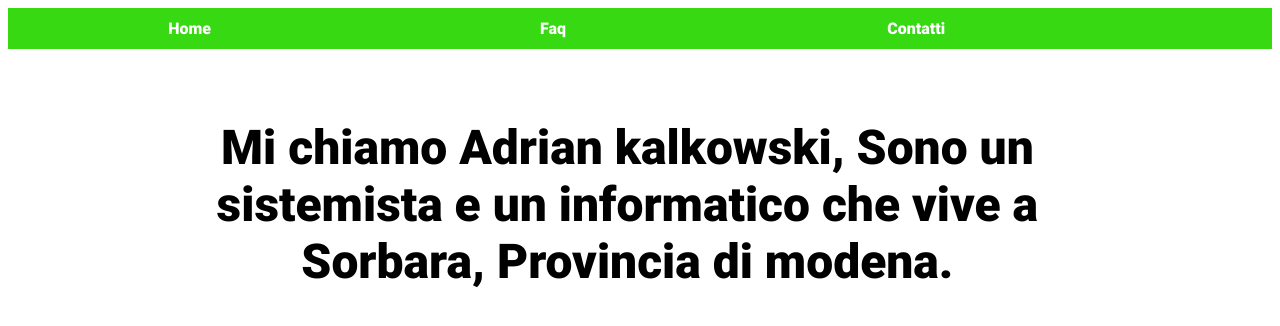
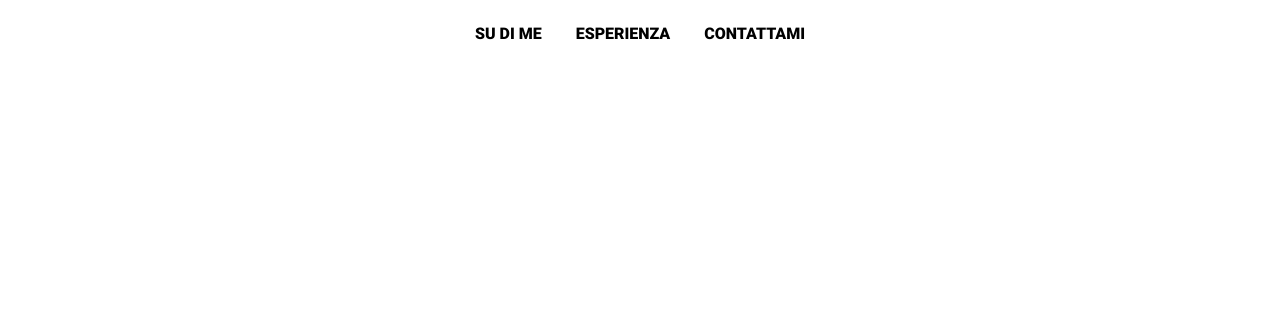
Before and after one commit to Kalkowski/kalkowski.github.io, a plain HTML site: page index.html in a window 1280 px wide. Drawn offline with Linux system fonts and the light colour scheme.

Commit message:
sito v 0.1

```diff
--- a/index.html
+++ b/index.html
@@ -1,31 +1,19 @@
 <!DOCTYPE html>
 <html>
-  <head>
-    <title>Portfolio di Adrian Kalkowski</title>
-    <link href="style.css" rel="stylesheet" type="text/css">
-  </head>
 
-  <body>
+<head>
+  <title>Adrian Kalkowski</title>
+  <link href="style.css" rel="stylesheet" type="text/css">
+</head>
 
-    <header class="contatti">
+<body>
 
-    <!--<img src="img/icone/linkedin.png" class="contatti">
-        <img src="img/icone/gmail.png" class="contatti">
-        <p class="contatti">Kalkowski997@gmail.com</p>-->
+  <nav class="navigazione">
+    <a class="navigazione">su di me</a>
+    <a class="navigazione">Esperienza</a>
+    <a class="navigazione">Contattami</a>
+  </nav>
 
-		<p class="nav">Home</p>
-		<p class="nav">Faq</p>
-		<p class="nav">Contatti</p>
+</body>
 
-    </header>
-
-
-      <div class="Presentazione">
-        <h1>Mi chiamo Adrian kalkowski,
-          Sono un sistemista e un
-          informatico che vive
-          a Sorbara, Provincia di modena. </h1>
-	  </div>
-
-  </body>
 </html>
--- a/style.css
+++ b/style.css
@@ -1,50 +1,24 @@
 @font-face {
-    font-family: 'Roboto-Black';
-    src: url("Roboto-Black.ttf");
+  font-family: 'Roboto-Black';
+  src: url("Roboto-Black.ttf");
 }
 
-header.contatti{
-
+nav.navigazione {
   width: 100%;
-  background-color: #37D913;
-  float: left;
-  z-index: 1;
+  height: 65px;
+  padding-top: 2vh;
+  text-align: center;
+  background-color: #fff;
+  box-sizing: initial;
+  display: block;
 }
 
-img.contatti {
-  position:relative;
-  display:inline-block;
-  width: 40px;
-  height: 40px;
-  margin: 2px;
-  float: right;
-  z-index: 1;
-  float: right;
+a.navigazione {
+  font-family: 'Roboto-Black';
+  display: inline-block;
+  height: 20px;
+  margin: 0 15px 45px;
+  vertical-align: middle;
+  font-size: 16px;
+  text-transform: uppercase;
 }
-
-p.contatti{
-    float: right;
-    Margin: 11px;
-    color: white;
-    font-size: 100%;
-    font-family: 'Roboto-Black'
-}
-.nav{
-	display:block;
-    float: left;
-	width: 27%;
-    Margin: 11px;
-    color: white;
-    font-size: 100%;
-    font-family: 'Roboto-Black';
-	text-align: center;
-}
-.Presentazione {
-  float: left;
-  padding-left: 14%;
-  padding-top: 3%;
-  width: 70%;
-  font-family: 'Roboto-Black';
-  font-size: 150%;
-  text-align: center;
-}
```
Also changed, not shown: style2.css (deleted, +0 -111 lines).
